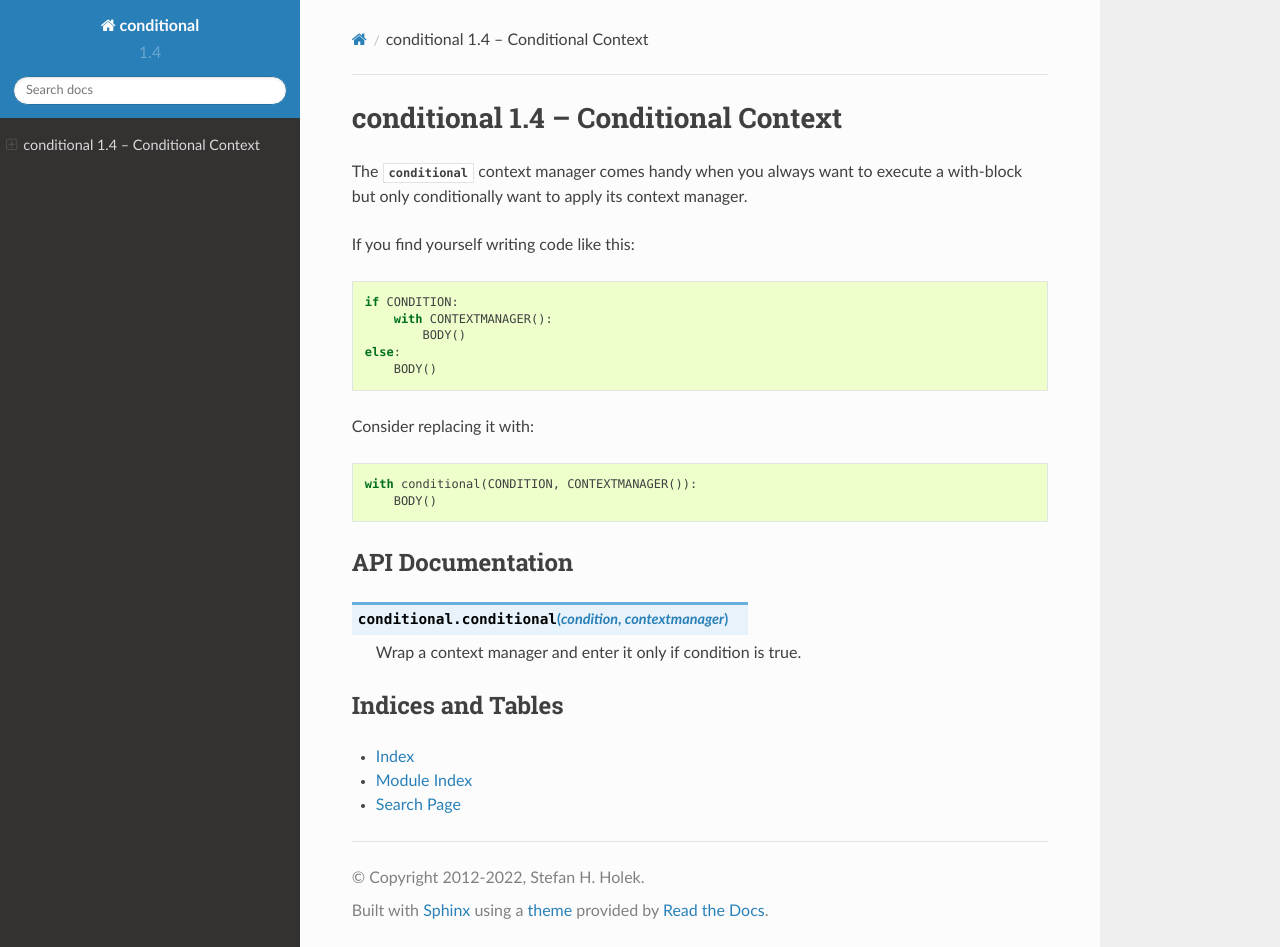
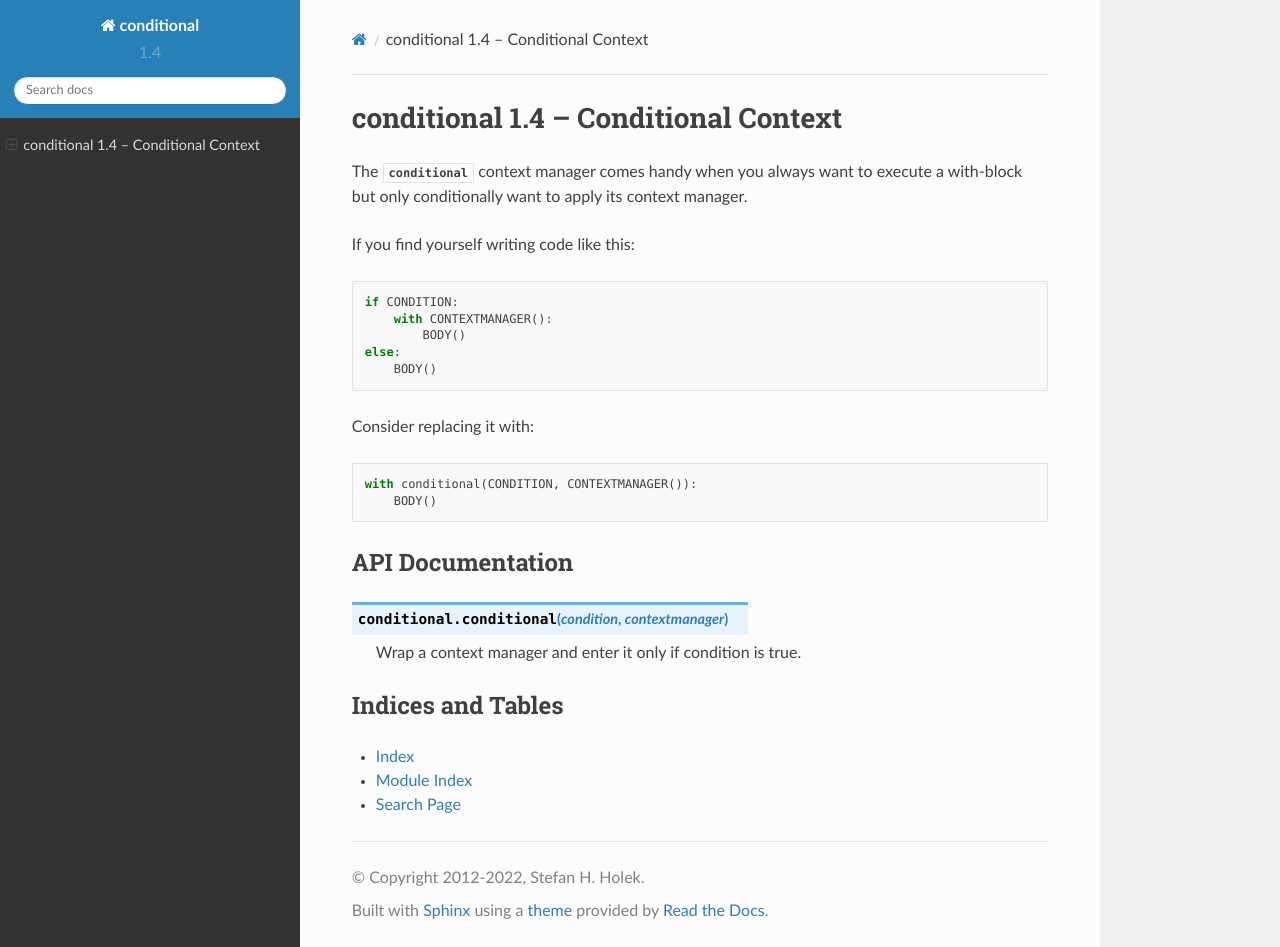
Before and after one commit to stefanholek/conditional, a Sphinx documentation site: the page built from docs/index.rst, in a window 1280 px wide and 947 px high. Built offline with Sphinx 7.4.7 and the Read the Docs theme 2.0.0, drawn with Linux system fonts in a browser that asks for light colours.

Commit message:
Use default pygments style.

```diff
--- a/docs/conf.py
+++ b/docs/conf.py
@@ -81,7 +81,7 @@ exclude_patterns = ['_build']
 #show_authors = False
 
 # The name of the Pygments (syntax highlighting) style to use.
-pygments_style = 'sphinx'
+#pygments_style = 'sphinx'
 
 # A list of ignored prefixes for module index sorting.
 #modindex_common_prefix = []
```
